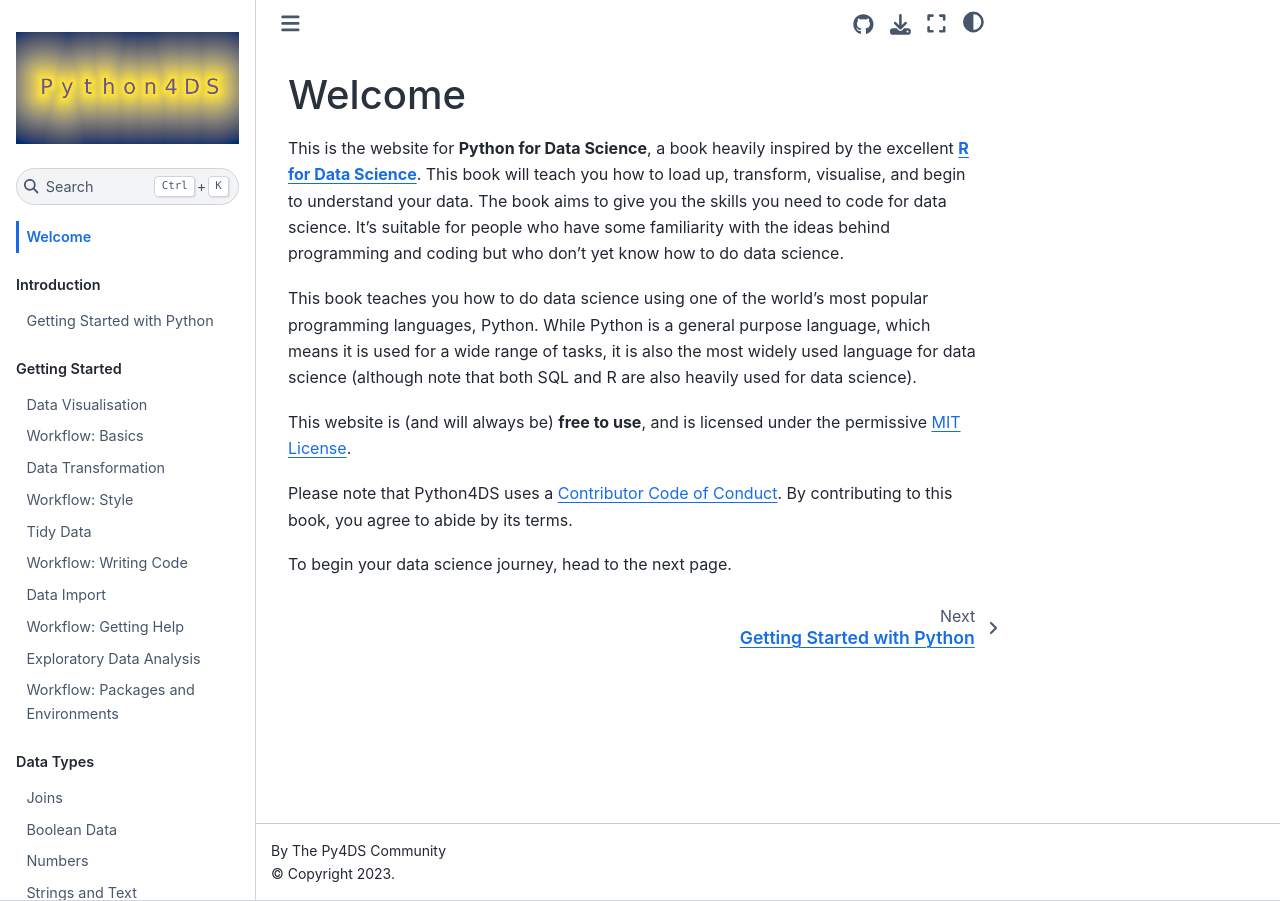
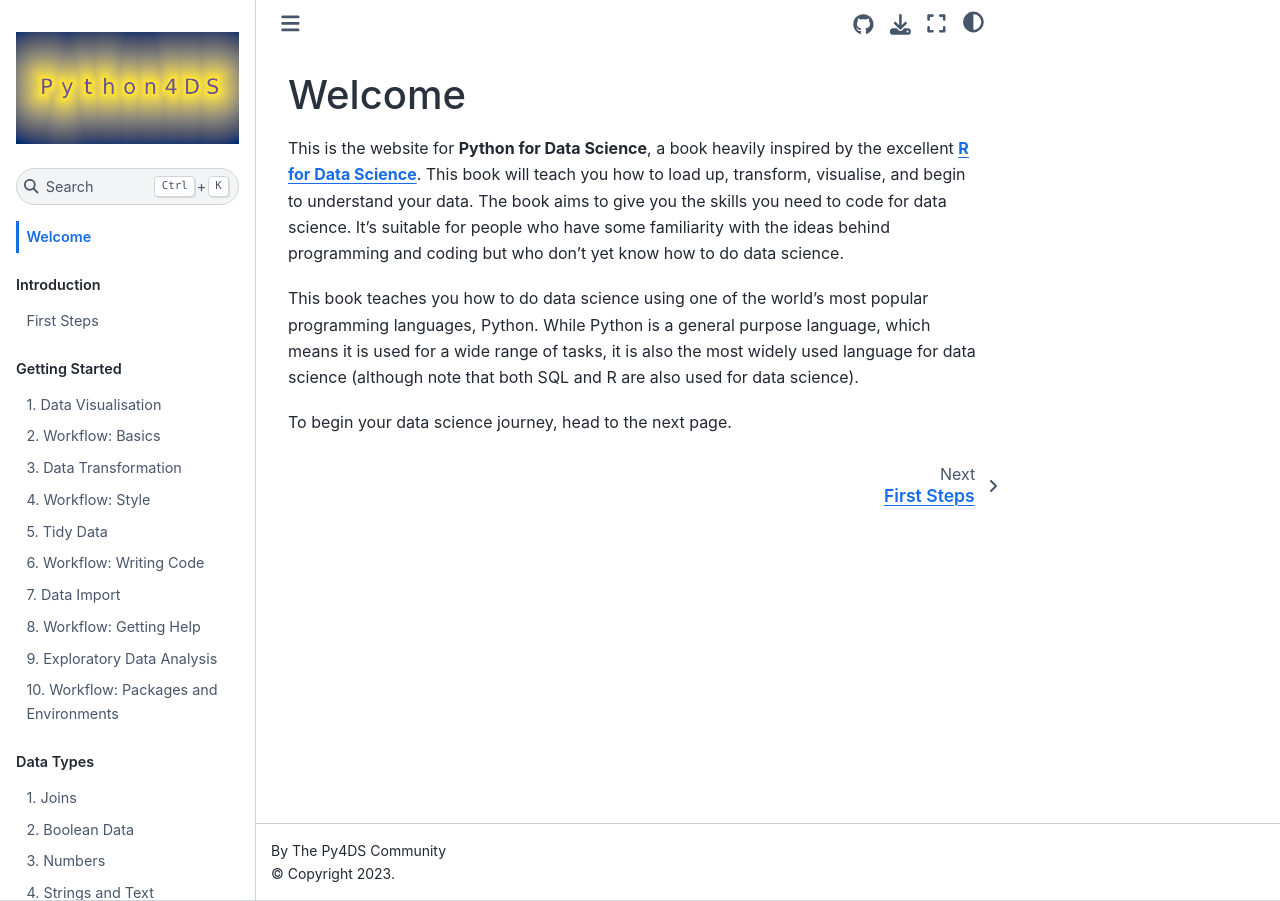
Before and after one commit to aeturrell/python4DS, a Jupyter Book: the page built from welcome.md, in a window 1280 px wide. Built offline with Jupyter Book 1.0.4 settings and Sphinx 7.4.7 and the Sphinx Book theme 1.1.4, drawn with Linux system fonts in a browser that asks for light colours.

```diff
--- a/_toc.yml
+++ b/_toc.yml
@@ -8,6 +8,7 @@ parts:
   chapters:
   - file: introduction
 - caption: Getting Started
+  numbered: true
   chapters:
   - file: data-visualise
   - file: workflow-basics
@@ -20,6 +21,7 @@ parts:
   - file: exploratory-data-analysis
   - file: workflow-packages-and-environments
 - caption: Data Types
+  numbered: true
   chapters:
   - file: joins
   - file: boolean-data
@@ -30,17 +32,20 @@ parts:
   - file: dates-and-times
   - file: missing-values
 - caption: Transforming Data
+  numbered: true
   chapters:
   - file: spreadsheets
   - file: webscraping-and-apis
   - file: rectangling
   - file: databases
 - caption: Programming
+  numbered: true
   chapters:
   - file: functions
   - file: iteration
   - file: command-line
 - caption: Communicating
+  numbered: true
   chapters:
   - file: markdown
   - file: quarto
--- a/welcome.md
+++ b/welcome.md
@@ -2,10 +2,6 @@
 
 This is the website for **Python for Data Science**, a book heavily inspired by the excellent [**R for Data Science**](https://r4ds.had.co.nz/). This book will teach you how to load up, transform, visualise, and begin to understand your data. The book aims to give you the skills you need to code for data science. It's suitable for people who have some familiarity with the ideas behind programming and coding but who don't yet know how to do data science.
 
-This book teaches you how to do data science using one of the world's most popular programming languages, Python. While Python is a general purpose language, which means it is used for a wide range of tasks, it is also the most widely used language for data science (although note that both SQL and R are also heavily used for data science).
-
-This website is (and will always be) **free to use**, and is licensed under the permissive [MIT License](https://en.wikipedia.org/wiki/MIT_License).
-
-Please note that Python4DS uses a [Contributor Code of Conduct](https://contributor-covenant.org/version/2/0/CODE_OF_CONDUCT.html). By contributing to this book, you agree to abide by its terms.
+This book teaches you how to do data science using one of the world's most popular programming languages, Python. While Python is a general purpose language, which means it is used for a wide range of tasks, it is also the most widely used language for data science (although note that both SQL and R are also used for data science).
 
 To begin your data science journey, head to the next page.
```
Also changed, not shown: introduction.ipynb, whole-game.ipynb (added).
